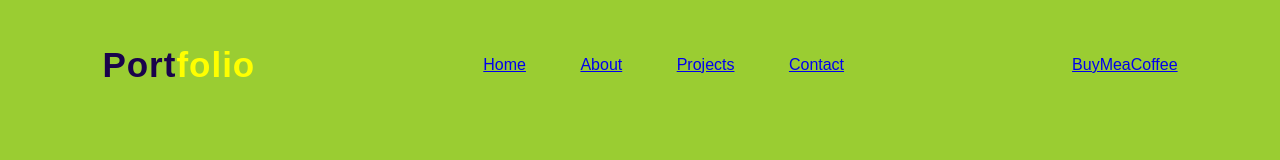
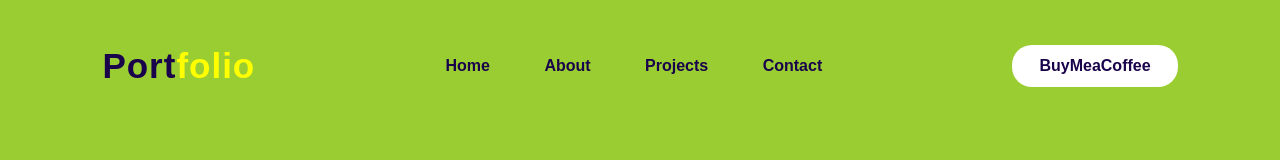
Before and after one commit to geeky-dev0617/PLP_PROJECT, a plain HTML site: page index.html in a window 1280 px wide. Drawn offline with Linux system fonts and the light colour scheme.

Commit message:
button decoration

```diff
--- a/index.html
+++ b/index.html
@@ -17,7 +17,7 @@
                 <li><a href="#">Projects</a></li>
                 <li><a href="#">Contact</a></li>
             </ul>
-            <a href="#">BuyMeaCoffee</a>
+            <a href="#" class="btn">BuyMeaCoffee</a>
         </nav>
     </div>
 </body>
--- a/style.css
+++ b/style.css
@@ -31,3 +31,26 @@ nav ul li{
     display: inline-block;
     padding: 10px 25px;
 }
+nav ul li a{
+    color: rgb(25, 3, 75);
+    font-weight: bold;
+    text-decoration: none;
+    text-transform: capitalize;
+}
+nav ul li a:hover{
+    color: blue;
+    transition: .3s;
+}
+.btn{
+    background-color: white;
+    color: rgb(25, 3, 75);
+    text-decoration: none;
+    border: 2px solid transparent;
+    border-radius: 20px;
+    font-weight: bold;
+    padding: 10px 25px;
+    transition: transform .4s;
+}
+.btn:hover{
+    transform: scale(1.2);
+}
```
